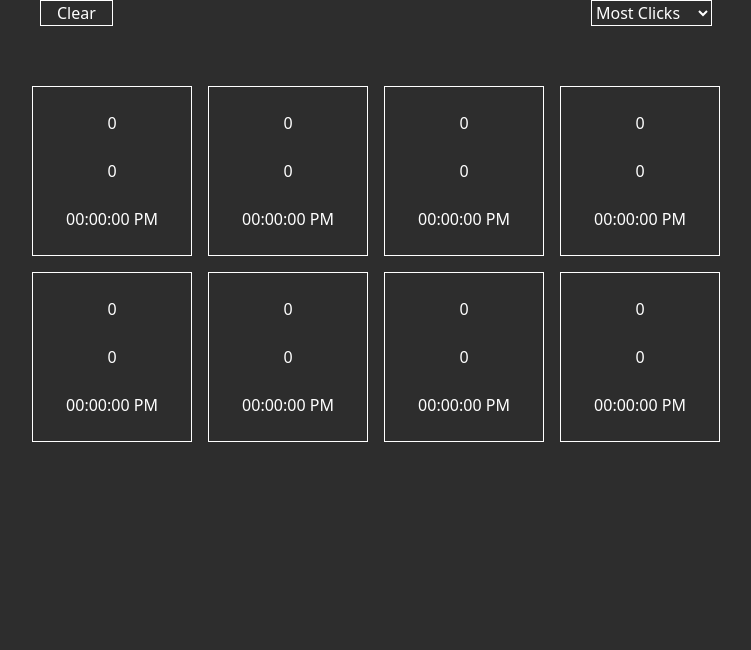
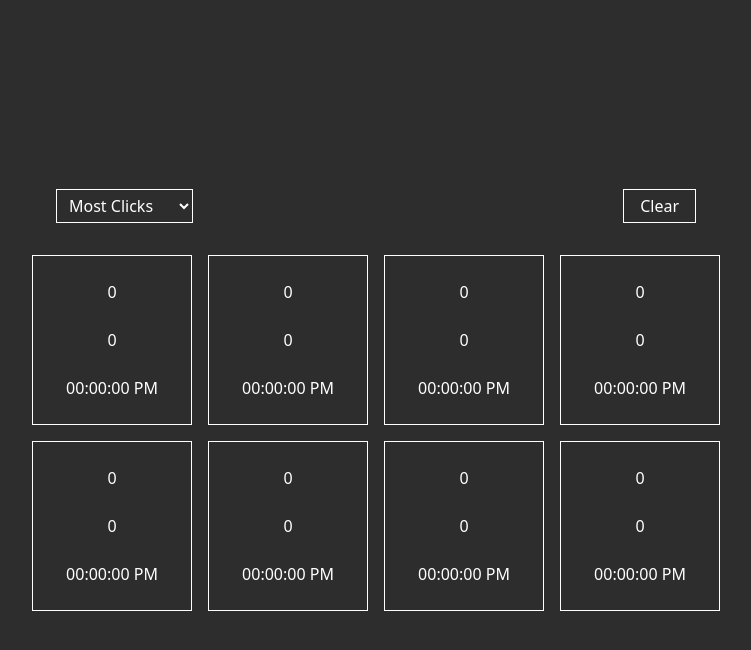
Before and after one commit to adoante/OmniSync-Technical-Assessment, a Next.js app: page / in a window 1280 px wide. Shown: the top 650 px of the page, without its empty margins (264-1015 px from the left). Built offline with nearby package versions, Linux system fonts and the light colour scheme; no server answers; the database is empty.

Commit message:
style(pages): vertical centered

```diff
--- a/app/page.tsx
+++ b/app/page.tsx
@@ -175,24 +175,29 @@ export default function Home() {
 	}, [])
 
 	return (
-		<div className="space-y-15">
-			<span className="flex flex-row justify-between max-w-2xl mx-auto">
-				<button className="border px-4" onClick={clearCards}>Clear</button>
-
-				<select className="border bg-[var(--background)] focus:outline-none" onChange={(e) => sortCards(e.target.value)}>
+		<div className="flex flex-col justify-center items-center min-h-screen space-y-8">
+			<span className="flex flex-col md:flex-row md:w-1/2 justify-between items-center w-full md:space-y-0 space-y-4">
+				<select
+					className="border bg-[var(--background)] focus:outline-none px-2 py-1 hover:cursor-pointer"
+					onChange={(e) => sortCards(e.target.value)}
+				>
 					<option>Most Clicks</option>
 					<option>Fewest Clicks</option>
 					<option>First Clicked</option>
 					<option>Last Clicked</option>
 				</select>
+
+				<button className="border px-4 py-1 hover:cursor-pointer" onClick={clearCards}>Clear</button>
 			</span>
-			<div className="grid grid-cols-3 grid-rows-x gap-y-4 gap-x-4 md:grid-cols-4 md:grid-rows-2 max-w-fit mx-auto md:gap-y-4 md:gap-x-4">
-				{cards.map((card, index) =>
-					<button onClick={() => incrementClick(index)} key={index}>
+
+			<div className="grid grid-cols-3 gap-4 md:grid-cols-4 md:gap-4">
+				{cards.map((card, index) => (
+					<button className="hover:cursor-pointer" key={index} onClick={() => incrementClick(index)}>
 						<CardComponent id={card.id} clicks={card.clicks} time={card.time} />
 					</button>
-				)}
+				))}
 			</div>
 		</div>
+
 	)
 }
```
